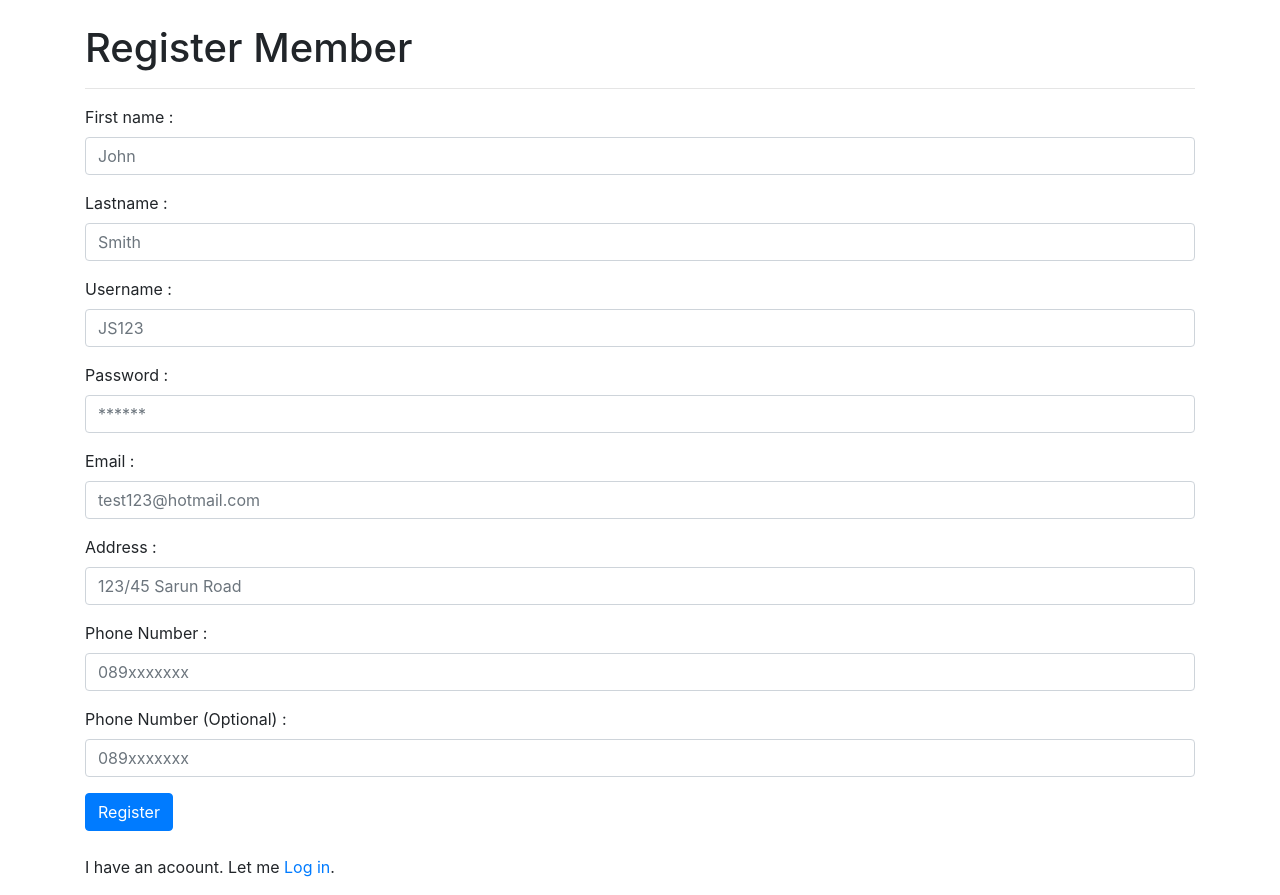
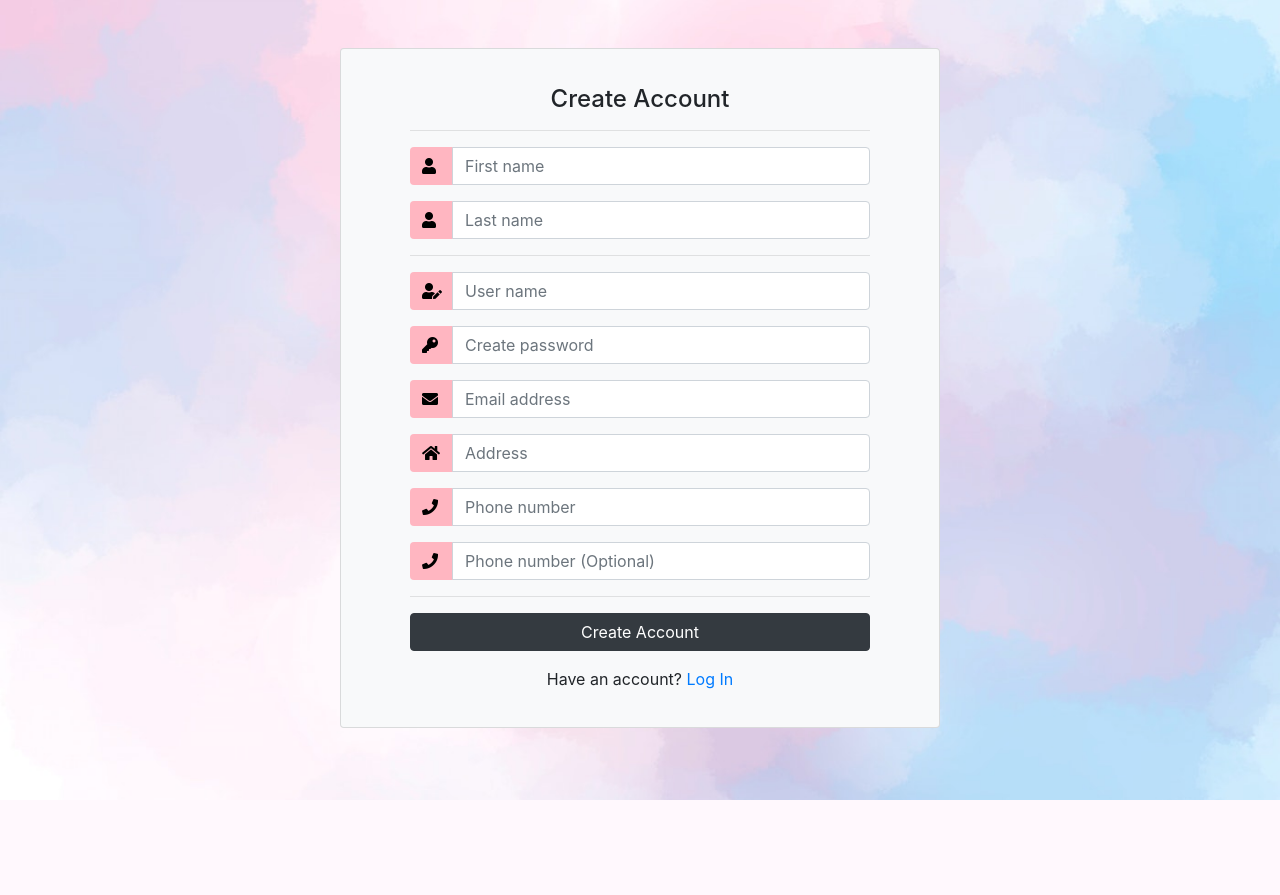
Before and after one commit to WerasutK/punyaphon_online_website, a PHP site: page /regis.php in a window 1280 px wide. After the commit the page ends 800 px from the top, so only its background shows below. Run offline with PHP 8.4, Linux system fonts and the light colour scheme; some libraries are stand-ins or nearby versions.

Commit message:
register
register and login fix

```diff
--- /dev/null
+++ b/app/css/style_regis.css
@@ -0,0 +1,13 @@
+body{
+    background-image: url('../images/background.jpg');
+    background-repeat: no-repeat;
+    background-attachment: fixed;
+    background-size: cover;
+}
+
+.input-group-prepend span{
+    width: 43px;
+    background-color: lightpink;
+    color: black;
+    border:0 !important;
+}
--- a/app/index.php
+++ b/app/index.php
@@ -33,7 +33,7 @@
 </head>
 
 <body>
-    <div class="container" style="text-align: center;">
+    <div class="container" style="margin-top: 50px; text-align: center;">
         <img src="images/Logo.png" style="width:1050px;height:400px;"><br><br>
         <h1>Welcome to Punyaphon's Farm</h1>
         <hr>
--- a/app/regis.php
+++ b/app/regis.php
@@ -4,6 +4,11 @@
 <head>
     <meta charset="UTF-8">
     <meta name="viewport" content="width=device-width, initial-scale=1.0">
+
+    <link rel="stylesheet" href="css/style_regis.css">
+
+    <link rel="stylesheet" href="https://use.fontawesome.com/releases/v5.0.11/css/all.css">
+
     <link rel="stylesheet" href="https://stackpath.bootstrapcdn.com/bootstrap/4.4.1/css/bootstrap.min.css"
         integrity="sha384-Vkoo8x4CGsO3+Hhxv8T/Q5PaXtkKtu6ug5TOeNV6gBiFeWPGFN9MuhOf23Q9Ifjh" crossorigin="anonymous">
 
@@ -22,59 +27,98 @@
 </head>
 
 <body>
-    <div class="container mt-4">
-        <h1>Register Member</h1>
+<center>
+<div class="container mt-5">
+<div class="card bg-light mb-4" style="width: 600px;">
+<article class="card-body mx-auto" style="width: 500px;">
+    <h4 class="card-title mt-3 text-center">Create Account</h4>
     <hr>
 	<form action="regis.php" method="POST">
-            <div class="form-group">
-                <label for="firstname">First name :</label>
-                <input type="text" class="form-control" id="firstname" name="firstname" minlength='2' placeholder="John"
+	<div class="form-group input-group">
+        <div class="input-group-prepend">
+		    <span class="input-group-text"> <i class="fa fa-user"></i> </span>
+		</div>
+        <input type="text" class="form-control" id="firstname" name="firstname" minlength='2' placeholder="First name"
             pattern="[A-Za-z]{2,}|[ก-๙]{2,}"
             title="Must be Thai / Eng language and contain at least 2 characters" required>
+    </div> <!-- form-group// -->
+
+    <div class="form-group input-group">
+		<div class="input-group-prepend">
+		    <span class="input-group-text"> <i class="fa fa-user"></i> </span>
 		</div>
-            <div class="form-group">
-                <label for="lastname">Lastname :</label>
-                <input type="text" class="form-control" id="lastname" name="lastname" minlength='2' placeholder="Smith"
+        <input type="text" class="form-control" id="lastname" name="lastname" minlength='2' placeholder="Last name"
             pattern="[A-Za-z]{2,}|[ก-๙]{2,}"
             title="Must be Thai / Eng language and contain at least 2 characters" required>
+    </div> <!-- form-group// -->
+    <hr>
+    <div class="form-group input-group">
+		<div class="input-group-prepend">
+		    <span class="input-group-text"> <i class="fas fa-user-edit"></i> </span>
 		</div>
+        <input type="text" class="form-control" id="username" name="username"  placeholder="User name" pattern="[A-Za-z0-9]{1,}"
+            required>
+    </div> <!-- form-group// -->
+
+    <div class="form-group input-group">
+    	<div class="input-group-prepend">
+		    <span class="input-group-text"> <i class="fas fa-key"></i> </span>
+		</div>
+        <input type="password" class="form-control" id="password" name="password" placeholder="Create password" pattern=".{6,}"
+            title="Must contain at least 6 characters" required>
+    </div> <!-- form-group// -->
+
+    <div class="form-group input-group">
+    	<div class="input-group-prepend">
+		    <span class="input-group-text"> <i class="fa fa-envelope"></i> </span>
+		 </div>
+         <input type="email" class="form-control" id="email" name="email" placeholder="Email address">
+    </div> <!-- form-group// -->
+
+    <div class="form-group input-group">
+    	<div class="input-group-prepend">
+		    <span class="input-group-text"> <i class="fas fa-home"></i> </span>
+		 </div>
+         <input type="text" class="form-control" id="address" name="address" placeholder="Address">
+    </div> <!-- form-group// -->
+
+    <div class="form-group input-group">
+    	<div class="input-group-prepend">
+		    <span class="input-group-text"> <i class="fa fa-phone"></i> </span>
+		</div>
+    	<input type="tel" class="form-control" id="phone1" name="phone1" placeholder="Phone number" pattern="[0-9]{3}[0-9]{3}[0-9]{4}"
+            title="Only 10 numbers" required>
+    </div> <!-- form-group// -->
+
+    <div class="form-group input-group">
+    	<div class="input-group-prepend">
+		    <span class="input-group-text"> <i class="fas fa-phone"></i> </span>
+		</div>
+    	<input type="tel" class="form-control" id="phone2" name="phone2" placeholder="Phone number (Optional)" pattern="[0-9]{3}[0-9]{3}[0-9]{4}"
+            title="Only 10 numbers">
+    </div> <!-- form-group// -->
+
+    <!--<div class="form-group input-group">
+    	<div class="input-group-prepend">
+		    <span class="input-group-text"> <i class="fa fa-lock"></i> </span>
+		</div>
+        <input class="form-control" placeholder="Repeat password" type="password">
+    </div> <!-- form-group// -->
+    <hr>
     <div class="form-group">
-                <label for="username">Username :</label>
-                <input type="text" class="form-control" id="username" name="username"  placeholder="JS123" pattern="[A-Za-z0-9]{1,}"
-                    required>
+        <button type="submit" class="btn btn-dark btn-block"> Create Account  </button>
+    </div> <!-- form-group// -->
+    <p class="text-center">Have an account? <a href="login.php">Log In</a> </p>
+
+</form>
+</article>
+</div> <!-- card.// -->
+
 </div>
-            <div class="form-group">
-                <label for="password">Password :</label>
-                <input type="password" class="form-control" id="password" name="password" placeholder="******" pattern=".{6,}"
-                    title="Must contain at least 6 characters" required>
+<!--container end.//-->
+
     </div>
-            <!-- <div class="form-group">
-                <label for="repeat-password">Repeat-Password :</label>
-                <input type="password" class="form-control" id="repeat-password" name="repeat-password" require>
-            </div> -->
-            <div class="form-group">
-                <label for="email">Email :</label>
-                <input type="email" class="form-control" id="email" name="email" placeholder="test123@hotmail.com">
-            </div>
-            <div class="form-group">
-                <label for="address">Address :</label>
-                <input type="text" class="form-control" id="address" name="address" placeholder="123/45 Sarun Road">
-            </div>
-            <div class="form-group">
-                <label for="phone1">Phone Number :</label>
-                <input type="tel" class="form-control" id="phone1" name="phone1" placeholder="089xxxxxxx" pattern="[0-9]{3}[0-9]{3}[0-9]{4}"
-                    title="Only 10 numbers" required>
-            </div>
-            <div class="form-group">
-                <label for="phone2">Phone Number (Optional) :</label>
-                <input type="tel" class="form-control" id="phone2" name="phone2" placeholder="089xxxxxxx" pattern="[0-9]{3}[0-9]{3}[0-9]{4}"
-                    title="Only 10 numbers">
-            </div>
-            <button type="submit" class="btn btn-primary" name="register">Register</button>
-            <br><br>
-            <p>I have an acoount. Let me <a href="login.php">Log in</a>.</p>
-        </form>
-    </div>
+</center>
 
     <?php
 
```
Also changed, not shown: app/login.php (+5 -9 lines). Lines whose indentation alone changed are shown as unchanged.
